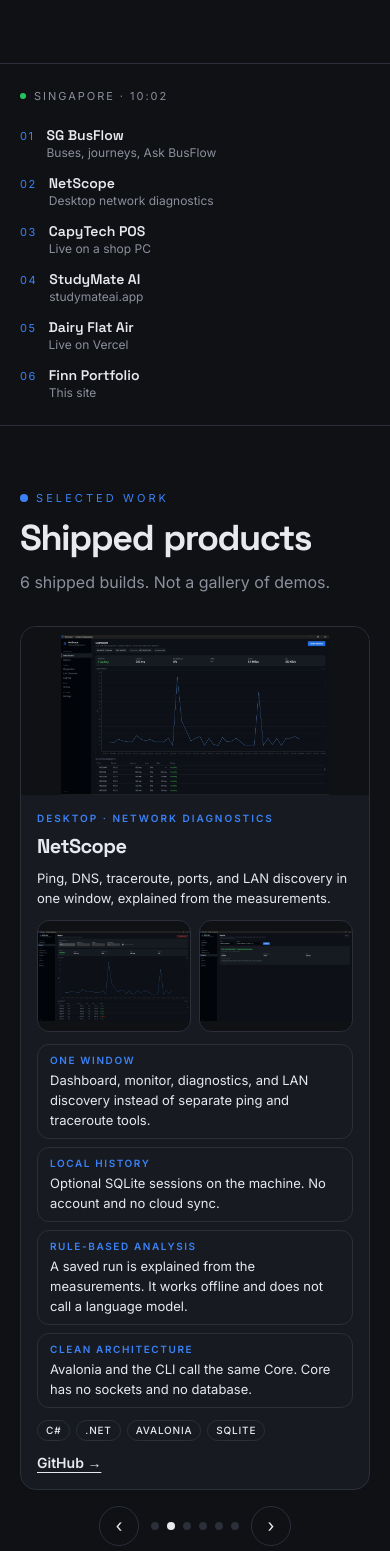
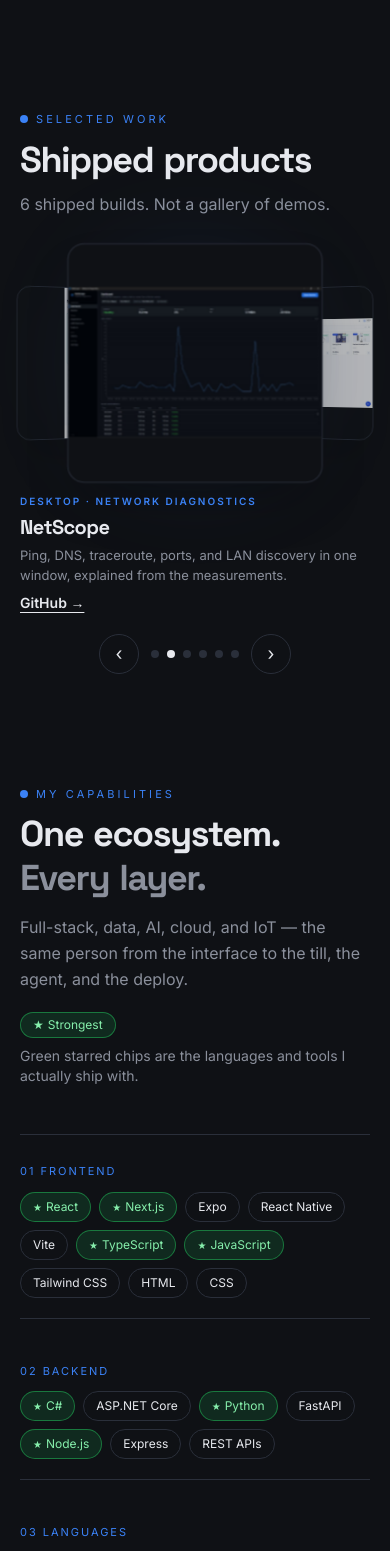
Before and after one commit to Gooniez3/Finn-portfolio, a React (Vite) app: page / in a window 390 px wide. Shown: the part 1075-2626 px from the top of the page. Built offline with nearby package versions, Linux system fonts and the light colour scheme.

Commit message:
Bring the 3D coverflow to phones and keep the page still when a project changes.
Drop the Singapore clock strip, and shrink the capability cards and footer on small screens so autoplay no longer scrolls the page.

```diff
--- a/src/App.tsx
+++ b/src/App.tsx
@@ -9,7 +9,6 @@
 import { Footer } from './components/Footer'
 import { Hero } from './components/Hero'
 import { Nav } from './components/Nav'
-import { Now } from './components/Now'
 import { Work } from './components/Work'
 import { ThemeProvider } from './context/theme'
 import { useLenis } from './hooks/useLenis'
@@ -55,7 +54,6 @@
         <Nav onAsk={() => setFinnOpen(true)} />
         <main>
           <Hero onAsk={() => setFinnOpen(true)} />
-          <Now />
           <Work />
           <Capabilities />
           <About />
--- a/src/components/Capabilities.tsx
+++ b/src/components/Capabilities.tsx
@@ -66,17 +66,17 @@
           ))}
         </div>
 
-        <div className="mt-12 grid gap-4 lg:grid-cols-3">
+        <div className="mt-8 grid gap-3 md:mt-12 md:gap-4 lg:grid-cols-3">
           {capabilities.map((card, i) => (
             <Reveal key={card.n} delay={i * 0.1} y={36}>
-              <article className="card p-5 md:p-6">
-                <div className="flex items-start justify-between gap-4">
-                  <p className="font-display text-3xl font-bold text-[var(--mute)]">{card.n}</p>
+              <article className="card p-4 md:p-6">
+                <div className="flex items-baseline justify-between gap-4">
+                  <p className="font-display text-lg font-bold text-[var(--mute)] md:text-3xl">{card.n}</p>
                   <p className="text-[10px] tracking-[0.18em] text-[var(--mute)] uppercase">{card.kicker}</p>
                 </div>
-                <h3 className="mt-4 font-display text-xl font-semibold">{card.title}</h3>
-                <p className="mt-2 text-sm leading-relaxed text-[var(--mute)]">{card.body}</p>
-                <div className="mt-4 flex flex-wrap gap-2">
+                <h3 className="mt-2 font-display text-lg font-semibold md:mt-4 md:text-xl">{card.title}</h3>
+                <p className="mt-1.5 line-clamp-3 text-[13px] leading-5 text-[var(--mute)] md:mt-2 md:line-clamp-none md:text-sm md:leading-relaxed">{card.body}</p>
+                <div className="mt-3 flex flex-wrap gap-1.5 md:mt-4 md:gap-2">
                   {card.tags.map((tag) => (
                     <span
                       key={tag}
--- a/src/components/Footer.tsx
+++ b/src/components/Footer.tsx
@@ -23,11 +23,35 @@
 
   return (
     <footer
-      className="relative overflow-hidden border-t px-5 pt-16 pb-[max(6.75rem,env(safe-area-inset-bottom))] md:px-8 md:pt-20 md:pb-12"
+      className="relative overflow-hidden border-t px-5 pt-8 pb-[max(5.5rem,env(safe-area-inset-bottom))] md:px-8 md:pt-20 md:pb-12"
       style={{ borderColor: 'var(--line)' }}
     >
       <div className="mx-auto max-w-6xl">
-        <div className="grid gap-10 border-b pb-12 sm:grid-cols-2 lg:grid-cols-4" style={{ borderColor: 'var(--line)' }}>
+        <div className="md:hidden">
+          <div className="flex flex-wrap gap-x-4 gap-y-2">
+            {nav.map((item) => (
+              <button key={item.id} type="button" onClick={() => scrollToId(item.id)} className="text-sm text-[var(--ink)]">
+                {item.label}
+              </button>
+            ))}
+          </div>
+          <div className="mt-4 flex gap-3">
+            {socials.map(({ href, label, Icon, external }) => (
+              <a
+                key={label}
+                href={href}
+                aria-label={label}
+                className="grid h-10 w-10 place-items-center rounded-full border"
+                style={{ borderColor: 'var(--line)' }}
+                {...(external ? { target: '_blank', rel: 'noreferrer' } : {})}
+              >
+                <Icon />
+              </a>
+            ))}
+          </div>
+        </div>
+
+        <div className="hidden gap-10 border-b pb-12 md:grid md:grid-cols-2 lg:grid-cols-4" style={{ borderColor: 'var(--line)' }}>
           <Reveal y={24} blur={false}>
             <p className="text-[11px] tracking-[0.2em] text-[var(--mute)] uppercase">Explore</p>
             <ul className="mt-4 space-y-3">
@@ -108,7 +132,7 @@
           </Reveal>
         </div>
 
-        <div className="mt-8 flex flex-col gap-4 sm:flex-row sm:items-end sm:justify-between">
+        <div className="mt-5 flex flex-col gap-3 md:mt-8 md:flex-row md:items-end md:justify-between">
           <div className="text-sm text-[var(--mute)]">
             <p>
               © {year} {profile.name}. Designed & built by {profile.handle}.
--- a/src/components/Now.tsx
+++ /dev/null
@@ -1,61 +0,0 @@
-import { useEffect, useState } from 'react'
-import { profile } from '../data/site'
-import { Reveal } from './Reveal'
-
-const facts = [
-  { n: '01', title: 'SG BusFlow', detail: 'Buses, journeys, Ask BusFlow' },
-  { n: '02', title: 'NetScope', detail: 'Desktop network diagnostics' },
-  { n: '03', title: 'CapyTech POS', detail: 'Live on a shop PC' },
-  { n: '04', title: 'StudyMate AI', detail: 'studymateai.app' },
-  { n: '05', title: 'Dairy Flat Air', detail: 'Live on Vercel' },
-  { n: '06', title: 'Finn Portfolio', detail: 'This site' },
-]
-
-export function Now() {
-  const [time, setTime] = useState('')
-
-  useEffect(() => {
-    const tick = () => {
-      setTime(
-        new Intl.DateTimeFormat('en-SG', {
-          hour: '2-digit',
-          minute: '2-digit',
-          hour12: false,
-          timeZone: 'Asia/Singapore',
-        }).format(new Date()),
-      )
-    }
-    tick()
-    const id = window.setInterval(tick, 1000)
-    return () => window.clearInterval(id)
-  }, [])
-
-  return (
-    <section className="relative border-y px-5 py-6 md:px-8" style={{ borderColor: 'var(--line)' }}>
-      <div className="mx-auto flex max-w-6xl flex-col gap-5 md:flex-row md:items-center md:justify-between">
-        <Reveal y={16}>
-          <p className="flex items-center gap-2 text-[11px] tracking-[0.18em] text-[var(--mute)] uppercase">
-            <span className="relative flex h-1.5 w-1.5">
-              <span className="absolute inset-0 animate-ping rounded-full bg-[#22c55e] opacity-70" />
-              <span className="relative h-1.5 w-1.5 rounded-full bg-[#22c55e]" />
-            </span>
-            {profile.city} · {time || '--:--'}
-          </p>
-        </Reveal>
-        <div className="grid flex-1 gap-x-6 gap-y-3 sm:grid-cols-2 lg:grid-cols-3">
-          {facts.map((fact, i) => (
-            <Reveal key={fact.n} delay={0.08 * i} y={20}>
-              <div className="flex items-baseline gap-3">
-                <span className="text-[11px] tracking-[0.14em] text-[#3b82f6]">{fact.n}</span>
-                <div className="min-w-0">
-                  <p className="font-display text-sm font-semibold">{fact.title}</p>
-                  <p className="text-xs text-[var(--mute)]">{fact.detail}</p>
-                </div>
-              </div>
-            </Reveal>
-          ))}
-        </div>
-      </div>
-    </section>
-  )
-}
--- a/src/components/Work.tsx
+++ b/src/components/Work.tsx
@@ -1,4 +1,4 @@
-import { useEffect, useState } from 'react'
+import { useEffect, useRef, useState } from 'react'
 import { AnimatePresence, motion } from 'framer-motion'
 import { projects } from '../data/site'
 import { Headline, Kicker, Reveal } from './Reveal'
@@ -13,7 +13,17 @@
 export function Work() {
   const [active, setActive] = useState(0)
   const [paused, setPaused] = useState(false)
+  const [wide, setWide] = useState(false)
+  const dragX = useRef<number | null>(null)
   const project = projects[active]
+
+  useEffect(() => {
+    const mq = window.matchMedia('(min-width: 768px)')
+    const sync = () => setWide(mq.matches)
+    sync()
+    mq.addEventListener('change', sync)
+    return () => mq.removeEventListener('change', sync)
+  }, [])
 
   useEffect(() => {
     if (paused) return
@@ -21,8 +31,13 @@
     return () => window.clearInterval(id)
   }, [paused])
 
+  const step = (dir: number) => {
+    setActive((i) => (i + dir + projects.length) % projects.length)
+    setPaused(true)
+  }
+
   return (
-    <section id="work" className="relative overflow-x-clip scroll-mt-24 px-5 py-16 md:px-8 md:py-24">
+    <section id="work" className="relative overflow-x-clip scroll-mt-24 px-5 py-12 md:px-8 md:py-24" style={{ overflowAnchor: 'none' }}>
       <div className="mx-auto max-w-6xl">
         <Reveal>
           <Kicker>Selected work</Kicker>
@@ -33,32 +48,113 @@
           <p className="mt-3 max-w-xl text-[var(--mute)]">{projects.length} shipped builds. Not a gallery of demos.</p>
         </Reveal>
 
-        <div className="mt-8 md:hidden">
-          <AnimatePresence mode="wait">
-            <motion.article
-              key={project.id}
-              initial={{ opacity: 0, y: 12 }}
-              animate={{ opacity: 1, y: 0 }}
-              exit={{ opacity: 0, y: -8 }}
-              transition={{ duration: 0.25 }}
-              className="overflow-hidden rounded-2xl border"
-              style={{ borderColor: 'var(--line)', background: 'var(--card)' }}
-            >
-              <div className="bg-[var(--bg)] px-2 pt-2">
-                <img src={project.image} alt={project.name} className="mx-auto h-40 w-full object-contain" />
-              </div>
-              <ProjectCopy item={project} compact />
-            </motion.article>
-          </AnimatePresence>
-          <div className="mt-4 flex items-center justify-center gap-3">
+        <div
+          className="mt-8 md:mt-12"
+          onMouseEnter={() => wide && setPaused(true)}
+          onMouseLeave={() => wide && setPaused(false)}
+          onPointerDown={(event) => {
+            if (event.pointerType === 'mouse') return
+            dragX.current = event.clientX
+          }}
+          onPointerUp={(event) => {
+            if (dragX.current == null) return
+            const delta = event.clientX - dragX.current
+            dragX.current = null
+            if (delta > 36) step(-1)
+            else if (delta < -36) step(1)
+          }}
+        >
+          <motion.div
+            initial={{ opacity: 0 }}
+            whileInView={{ opacity: 1 }}
+            viewport={{ once: true, amount: 0.3 }}
+            transition={{ duration: 0.8, ease: [0.16, 1, 0.3, 1] }}
+            className="relative mx-auto h-[230px] max-w-6xl [transform-style:preserve-3d] sm:h-[280px] md:h-[400px] lg:h-[440px]"
+            style={{ perspective: wide ? '1200px' : '900px' }}
+          >
+            <div className="pointer-events-none absolute top-1/2 left-1/2 h-40 w-40 -translate-x-1/2 -translate-y-1/2 rounded-full bg-[#3b82f6]/20 blur-3xl md:h-56 md:w-56" />
+            {projects.map((item, i) => {
+              const offset = ringOffset(i, active, projects.length)
+              const abs = Math.abs(offset)
+              const selected = abs === 0
+              const spread = wide ? 250 : 78
+              const depth = wide ? 160 : 70
+              const hidden = abs > (wide ? 2 : 1)
+              return (
+                <button
+                  key={item.id}
+                  type="button"
+                  aria-label={item.name}
+                  onClick={() => {
+                    setActive(i)
+                    setPaused(true)
+                  }}
+                  className="absolute top-1/2 left-1/2 overflow-hidden rounded-2xl border shadow-2xl"
+                  style={{
+                    width: selected ? (wide ? 'min(58%, 640px)' : '70%') : wide ? 'min(46%, 400px)' : '54%',
+                    height: selected ? '100%' : '76%',
+                    borderColor: 'var(--line)',
+                    background: 'var(--bg)',
+                    transform: `translate(-50%, -50%) translateX(${offset * spread}px) rotateY(${offset * (wide ? -12 : -22)}deg) translateZ(${selected ? 36 : -depth}px) scale(${1 - abs * 0.08})`,
+                    zIndex: 20 - abs,
+                    opacity: hidden ? 0 : selected ? 1 : 0.7,
+                    pointerEvents: hidden ? 'none' : 'auto',
+                    transition: 'transform 0.55s cubic-bezier(0.16,1,0.3,1), width 0.55s cubic-bezier(0.16,1,0.3,1), height 0.55s cubic-bezier(0.16,1,0.3,1), opacity 0.4s ease',
+                  }}
+                >
+                  <img src={item.image} alt="" className="h-full w-full object-contain" />
+                </button>
+              )
+            })}
+          </motion.div>
+
+          <div className="relative mt-4 h-[132px] md:hidden" style={{ overflowAnchor: 'none' }}>
+            <AnimatePresence initial={false}>
+              <motion.div
+                key={project.id}
+                className="absolute inset-0"
+                initial={{ opacity: 0 }}
+                animate={{ opacity: 1 }}
+                exit={{ opacity: 0 }}
+                transition={{ duration: 0.25 }}
+              >
+                <p className="text-[10px] font-semibold tracking-[0.2em] text-[#3b82f6] uppercase">{project.kicker}</p>
+                <h3 className="mt-1 font-display text-xl font-bold tracking-[-0.03em]">{project.name}</h3>
+                <p className="mt-1 line-clamp-2 text-[13px] leading-5 text-[var(--mute)]">{project.blurb}</p>
+                <div className="mt-2 flex gap-4 text-sm font-semibold">
+                  {project.live && (
+                    <a href={project.live} target="_blank" rel="noreferrer" className="text-[#3b82f6] underline underline-offset-4">
+                      Open live →
+                    </a>
+                  )}
+                  <a href={project.repo} target="_blank" rel="noreferrer" className="underline underline-offset-4">
+                    GitHub →
+                  </a>
+                </div>
+              </motion.div>
+            </AnimatePresence>
+          </div>
+
+          <div className="mt-3 hidden md:block" style={{ overflowAnchor: 'none' }}>
+            <AnimatePresence mode="wait" initial={false}>
+              <motion.div
+                key={project.id}
+                initial={{ opacity: 0, y: 16 }}
+                animate={{ opacity: 1, y: 0 }}
+                exit={{ opacity: 0, y: -12 }}
+                transition={{ duration: 0.35, ease: [0.16, 1, 0.3, 1] }}
+              >
+                <ProjectCopy item={project} />
+              </motion.div>
+            </AnimatePresence>
+          </div>
+
+          <div className="mt-2 flex items-center justify-center gap-3 md:mt-8">
             <button
               type="button"
               aria-label="Previous project"
-              onClick={() => {
-                setActive((i) => (i - 1 + projects.length) % projects.length)
-                setPaused(true)
-              }}
-              className="grid h-10 w-10 place-items-center rounded-full border text-lg"
+              onClick={() => step(-1)}
+              className="grid h-10 w-10 place-items-center rounded-full border text-lg md:hidden"
               style={{ borderColor: 'var(--line)' }}
             >
               ‹
@@ -73,7 +169,7 @@
                     setActive(i)
                     setPaused(true)
                   }}
-                  className="h-2 w-2 rounded-full"
+                  className="h-2 w-2 rounded-full md:h-2.5 md:w-2.5"
                   style={{ background: i === active ? 'var(--ink)' : 'var(--line)' }}
                 />
               ))}
@@ -81,86 +177,12 @@
             <button
               type="button"
               aria-label="Next project"
-              onClick={() => {
-                setActive((i) => (i + 1) % projects.length)
-                setPaused(true)
-              }}
-              className="grid h-10 w-10 place-items-center rounded-full border text-lg"
+              onClick={() => step(1)}
+              className="grid h-10 w-10 place-items-center rounded-full border text-lg md:hidden"
               style={{ borderColor: 'var(--line)' }}
             >
               ›
             </button>
-          </div>
-        </div>
-
-        <div
-          className="mt-12 hidden md:block"
-          onMouseEnter={() => setPaused(true)}
-          onMouseLeave={() => setPaused(false)}
-        >
-          <motion.div
-            initial={{ opacity: 0 }}
-            whileInView={{ opacity: 1 }}
-            viewport={{ once: true, amount: 0.3 }}
-            transition={{ duration: 0.8, ease: [0.16, 1, 0.3, 1] }}
-            className="relative mx-auto h-[400px] max-w-6xl lg:h-[440px]"
-            style={{ perspective: '1200px' }}
-          >
-            <div className="pointer-events-none absolute top-1/2 left-1/2 h-56 w-56 -translate-x-1/2 -translate-y-1/2 rounded-full bg-[#3b82f6]/20 blur-3xl" />
-            {projects.map((item, i) => {
-              const offset = ringOffset(i, active, projects.length)
-              const abs = Math.abs(offset)
-              const selected = abs === 0
-              return (
-                <button
-                  key={item.id}
-                  type="button"
-                  onClick={() => {
-                    setActive(i)
-                    setPaused(true)
-                  }}
-                  className="absolute top-1/2 left-1/2 overflow-hidden rounded-2xl border shadow-2xl"
-                  style={{
-                    width: selected ? 'min(58%, 640px)' : 'min(46%, 400px)',
-                    height: selected ? '100%' : '78%',
-                    borderColor: 'var(--line)',
-                    background: 'var(--bg)',
-                    transform: `translate(-50%, -50%) translateX(${offset * 250}px) rotateY(${offset * -12}deg) translateZ(${selected ? 48 : -160}px) scale(${1 - abs * 0.1})`,
-                    zIndex: 20 - abs,
-                    opacity: abs > 2 ? 0 : selected ? 1 : 0.72,
-                    pointerEvents: abs > 2 ? 'none' : 'auto',
-                    transition: 'transform 0.55s cubic-bezier(0.16,1,0.3,1), width 0.55s cubic-bezier(0.16,1,0.3,1), height 0.55s cubic-bezier(0.16,1,0.3,1), opacity 0.4s ease',
-                  }}
-                >
-                  <img src={item.image} alt={item.name} className="h-full w-full object-contain" />
-                </button>
-              )
-            })}
-          </motion.div>
-
-          <AnimatePresence mode="wait">
-            <motion.div
-              key={project.id}
-              initial={{ opacity: 0, y: 22, filter: 'blur(8px)' }}
-              animate={{ opacity: 1, y: 0, filter: 'blur(0px)' }}
-              exit={{ opacity: 0, y: -16, filter: 'blur(8px)' }}
-              transition={{ duration: 0.4, ease: [0.16, 1, 0.3, 1] }}
-            >
-              <ProjectCopy item={project} />
-            </motion.div>
-          </AnimatePresence>
-
-          <div className="mt-8 flex justify-center gap-2">
-            {projects.map((item, i) => (
-                <button
-                  key={item.id}
-                  type="button"
-                  aria-label={item.name}
-                  onClick={() => setActive(i)}
-                  className="h-2.5 w-2.5 rounded-full"
-                  style={{ background: i === active ? 'var(--ink)' : 'var(--line)' }}
-                />
-            ))}
           </div>
         </div>
       </div>
@@ -168,69 +190,46 @@
   )
 }
 
-function ProjectCopy({
-  item,
-  compact = false,
-}: {
-  item: (typeof projects)[number]
-  compact?: boolean
-}) {
+function ProjectCopy({ item }: { item: (typeof projects)[number] }) {
   return (
-    <div className={compact ? 'p-4' : 'mx-auto mt-12 max-w-4xl text-center'}>
-      <p className={`font-semibold tracking-[0.2em] text-[#3b82f6] uppercase ${compact ? 'text-[10px]' : 'text-[11px]'}`}>{item.kicker}</p>
-      <h3
-        className={
-          compact
-            ? 'mt-1.5 font-display text-xl font-bold tracking-[-0.03em]'
-            : 'mt-3 font-display text-5xl font-bold tracking-[-0.05em] text-balance md:text-6xl'
-        }
-      >
-        {item.name}
-      </h3>
-      <p
-        className={
-          compact
-            ? 'mt-2 text-[13px] leading-5 text-[var(--ink)]'
-            : 'mx-auto mt-5 max-w-2xl text-xl leading-8 font-medium text-balance text-[var(--ink)] md:text-[22px] md:leading-9'
-        }
-      >
-        {item.blurb}
-      </p>
+    <div className="mx-auto mt-12 max-w-4xl text-center">
+      <p className="text-[11px] font-semibold tracking-[0.2em] text-[#3b82f6] uppercase">{item.kicker}</p>
+      <h3 className="mt-3 font-display text-5xl font-bold tracking-[-0.05em] text-balance md:text-6xl">{item.name}</h3>
+      <p className="mx-auto mt-5 max-w-2xl text-xl leading-8 font-medium text-balance text-[var(--ink)] md:text-[22px] md:leading-9">{item.blurb}</p>
       {item.gallery.length > 0 && (
-        <div className={compact ? 'mt-3 grid grid-cols-2 gap-2' : 'mx-auto mt-6 grid max-w-3xl grid-cols-2 gap-3'}>
+        <div className="mx-auto mt-6 grid max-w-3xl grid-cols-2 gap-3">
           {item.gallery.map((src) => (
             <img
               key={src}
               src={src}
               alt={`${item.name} screenshot`}
-              className={compact ? 'h-28 w-full rounded-xl object-contain' : 'h-40 w-full rounded-xl object-contain md:h-48'}
+              className="h-40 w-full rounded-xl object-contain md:h-48"
               style={{ border: '1px solid var(--line)', background: 'var(--bg)' }}
             />
           ))}
         </div>
       )}
-      <ul className={compact ? 'mt-3 space-y-2 text-left' : 'mt-9 grid gap-3 text-left sm:grid-cols-2'}>
+      <ul className="mt-9 grid gap-3 text-left sm:grid-cols-2">
         {item.points.map((point) => (
           <motion.li
             key={point.label}
-            className={compact ? 'rounded-xl border px-3 py-2' : 'card px-4 py-4'}
-            style={compact ? { borderColor: 'var(--line)' } : undefined}
-            whileHover={compact ? undefined : { y: -4 }}
+            className="card px-4 py-4"
+            whileHover={{ y: -4 }}
             transition={{ type: 'spring', stiffness: 280, damping: 20 }}
           >
-            <p className={`font-bold tracking-[0.16em] text-[#3b82f6] uppercase ${compact ? 'text-[10px]' : 'text-[11px]'}`}>{point.label}</p>
-            <p className={compact ? 'mt-0.5 text-[13px] leading-5 text-[var(--ink)]' : 'mt-2 text-[15px] leading-6 text-[var(--ink)]'}>{point.text}</p>
+            <p className="text-[11px] font-bold tracking-[0.16em] text-[#3b82f6] uppercase">{point.label}</p>
+            <p className="mt-2 text-[15px] leading-6 text-[var(--ink)]">{point.text}</p>
           </motion.li>
         ))}
       </ul>
-      <div className={compact ? 'mt-3 flex flex-wrap gap-1.5' : 'mt-7 flex flex-wrap justify-center gap-2'}>
+      <div className="mt-7 flex flex-wrap justify-center gap-2">
         {item.stack.map((tag) => (
-          <span key={tag} className={`chip font-medium tracking-[0.08em] uppercase ${compact ? 'px-2 py-0.5 text-[10px]' : 'px-3 py-1 text-[11px]'}`}>
+          <span key={tag} className="chip px-3 py-1 text-[11px] font-medium tracking-[0.08em] uppercase">
             {tag}
           </span>
         ))}
       </div>
-      <div className={compact ? 'mt-3 flex flex-wrap gap-3 text-sm font-semibold' : 'mt-6 flex justify-center gap-6 text-sm font-semibold'}>
+      <div className="mt-6 flex justify-center gap-6 text-sm font-semibold">
         {item.live && (
           <a href={item.live} target="_blank" rel="noreferrer" className="text-[#3b82f6] underline underline-offset-4">
             Open live →
--- a/src/data/site.ts
+++ b/src/data/site.ts
@@ -179,7 +179,7 @@
     blurb: 'The site you are on — selected work in 3D, scroll motion, and Finn AI that answers from the real shipped systems.',
     points: [
       { label: 'Real case notes', text: 'SG BusFlow, NetScope, CapyTech, StudyMate, and Dairy Flat Air with actual screenshots — not placeholder mockups.' },
-      { label: '3D work gallery', text: 'Coverflow on desktop, one project at a time on mobile. Selected shots stay uncropped.' },
+      { label: '3D work gallery', text: 'Coverflow on every screen. Selected shots stay uncropped.' },
       { label: 'Finn AI', text: 'A drawer that answers from the POS, the AI app, the booking system, education, and GitHub.' },
       { label: 'Motion, not noise', text: 'Scroll reveals, magnetic buttons, and a cursor spotlight — all off if you prefer reduced motion.' },
     ],
```
